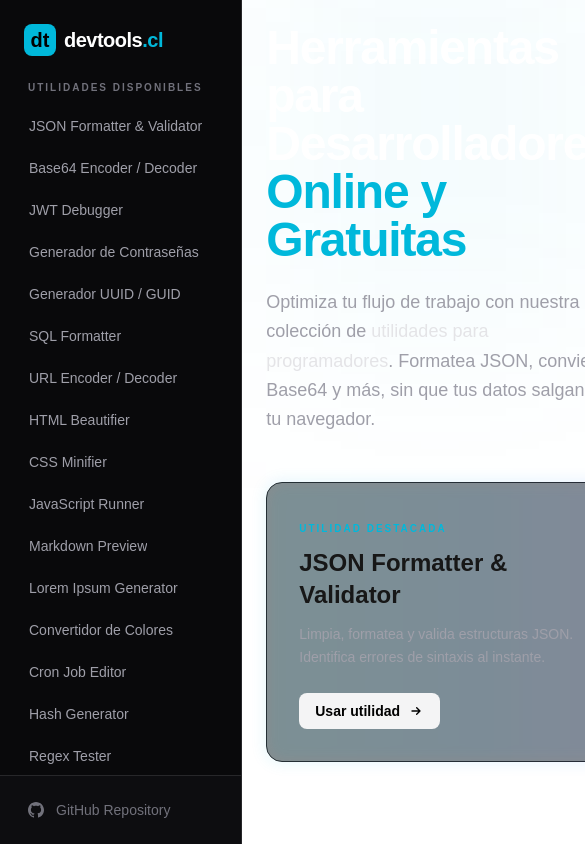
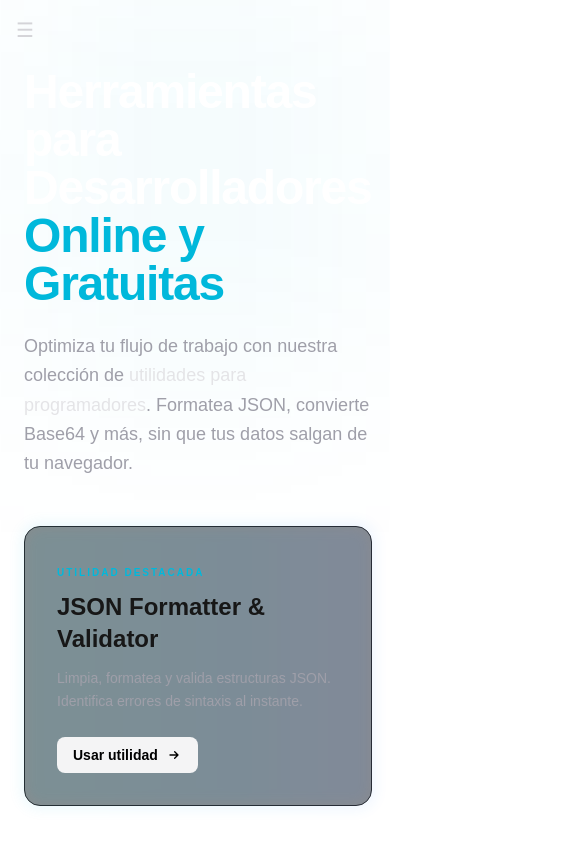
Before and after one commit to barrerasaezgonzalo/devtools, a Next.js app: page / in a window 390 px wide. Shown: the top 846 px of the page, 585 px wide, since content can reach past the window. Built offline with nearby package versions, Linux system fonts and the light colour scheme.

Commit message:
added responsive

```diff
--- /dev/null
+++ b/app/LayoutClient.tsx
@@ -0,0 +1,54 @@
+"use client";
+
+import { useState } from "react";
+import { Analytics } from "@vercel/analytics/react";
+import Sidebar from "./components/Sidebar";
+import Footer from "./components/Footer";
+
+export default function LayoutClient({
+  children,
+}: {
+  children: React.ReactNode;
+}) {
+  const [open, setOpen] = useState(false);
+
+  return (
+    <div className="min-h-screen">
+      <div
+        className={`
+                    fixed top-0 left-0 h-full w-64 z-50 bg-zinc-950 border-r border-zinc-900
+                    transition-transform duration-200
+                    ${open ? "translate-x-0" : "-translate-x-full"}
+                    lg:translate-x-0
+                    `}
+      >
+        <Sidebar onClose={() => setOpen(false)} />
+      </div>
+
+      {open && (
+        <div
+          className="fixed inset-0 bg-black/50 z-40 lg:hidden"
+          onClick={() => setOpen(false)}
+        />
+      )}
+
+      <div className="lg:ml-64 flex flex-col min-h-screen">
+        <div className="lg:hidden w-full px-4 pt-4 flex justify-start">
+          <button
+            onClick={() => setOpen(true)}
+            className="text-zinc-300 text-xl"
+          >
+            ☰
+          </button>
+        </div>
+
+        <main className="flex-1 p-6 lg:p-12 w-full max-w-7xl mx-auto">
+          {children}
+          <Analytics />
+        </main>
+
+        <Footer />
+      </div>
+    </div>
+  );
+}
--- a/app/components/Sidebar.tsx
+++ b/app/components/Sidebar.tsx
@@ -5,13 +5,17 @@ import { usePathname } from "next/navigation";
 import { Tool } from "../types";
 import Link from "next/link";
 
-export default function Sidebar() {
+export default function Sidebar({ onClose }: { onClose?: () => void }) {
   const pathname = usePathname();
 
   return (
-    <aside className="w-64 border-r border-zinc-800 bg-zinc-950 flex flex-col h-screen sticky top-0">
+    <aside className="w-64 border-r border-zinc-800 bg-zinc-950 flex flex-col h-full">
       <div className="p-6">
-        <Link href="/" className="flex items-center gap-2 group">
+        <Link
+          onClick={onClose}
+          href="/"
+          className="flex items-center gap-2 group"
+        >
           <div className="w-8 h-8 text-xl bg-cyan-500 rounded-lg flex items-center justify-center font-bold text-black group-hover:bg-cyan-400 transition-colors">
             dt
           </div>
@@ -33,6 +37,7 @@ export default function Sidebar() {
 
               return (
                 <Link
+                  onClick={onClose}
                   key={tool.slug}
                   href={`/tools/${tool.slug}`}
                   className={`
--- a/app/layout.tsx
+++ b/app/layout.tsx
@@ -1,9 +1,7 @@
 import type { Metadata } from "next";
 import { Geist, Geist_Mono } from "next/font/google";
 import "./globals.css";
-import Sidebar from "./components/Sidebar";
-import Footer from "./components/Footer";
-import { Analytics } from "@vercel/analytics/next";
+import LayoutClient from "./LayoutClient";
 
 const geistSans = Geist({
   variable: "--font-geist-sans",
@@ -74,16 +72,7 @@ export default function RootLayout({
         suppressHydrationWarning
         className={`${geistSans.variable} ${geistMono.variable} bg-zinc-950 text-zinc-100 antialiased`}
       >
-        <div className="flex min-h-screen">
-          <Sidebar />
-          <main className="flex-1 flex flex-col">
-            <div className="p-6 lg:p-12 w-full max-w-7xl mx-auto">
-              {children}
-              <Analytics />
-            </div>
-            <Footer />
-          </main>
-        </div>
+        <LayoutClient>{children}</LayoutClient>
       </body>
     </html>
   );
```
